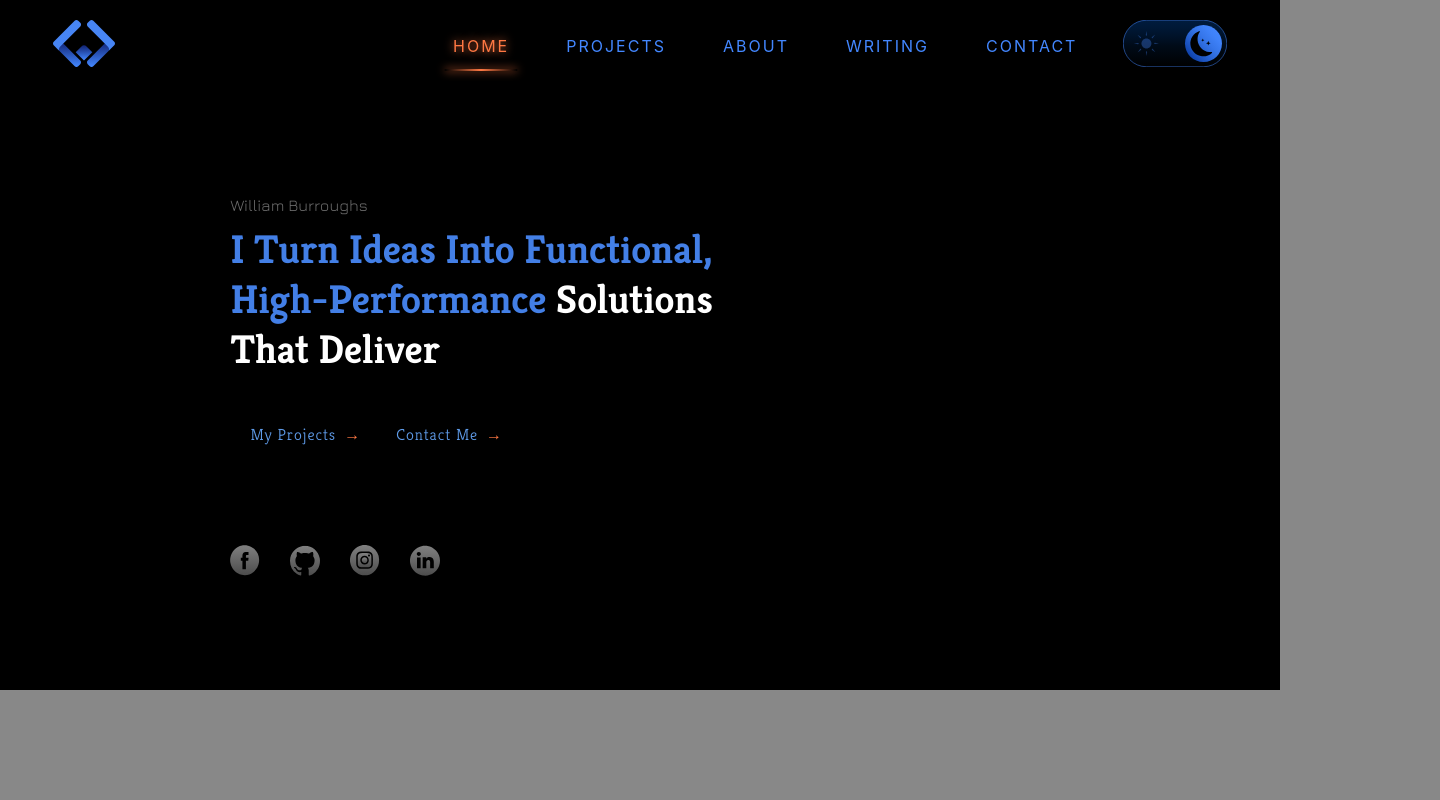
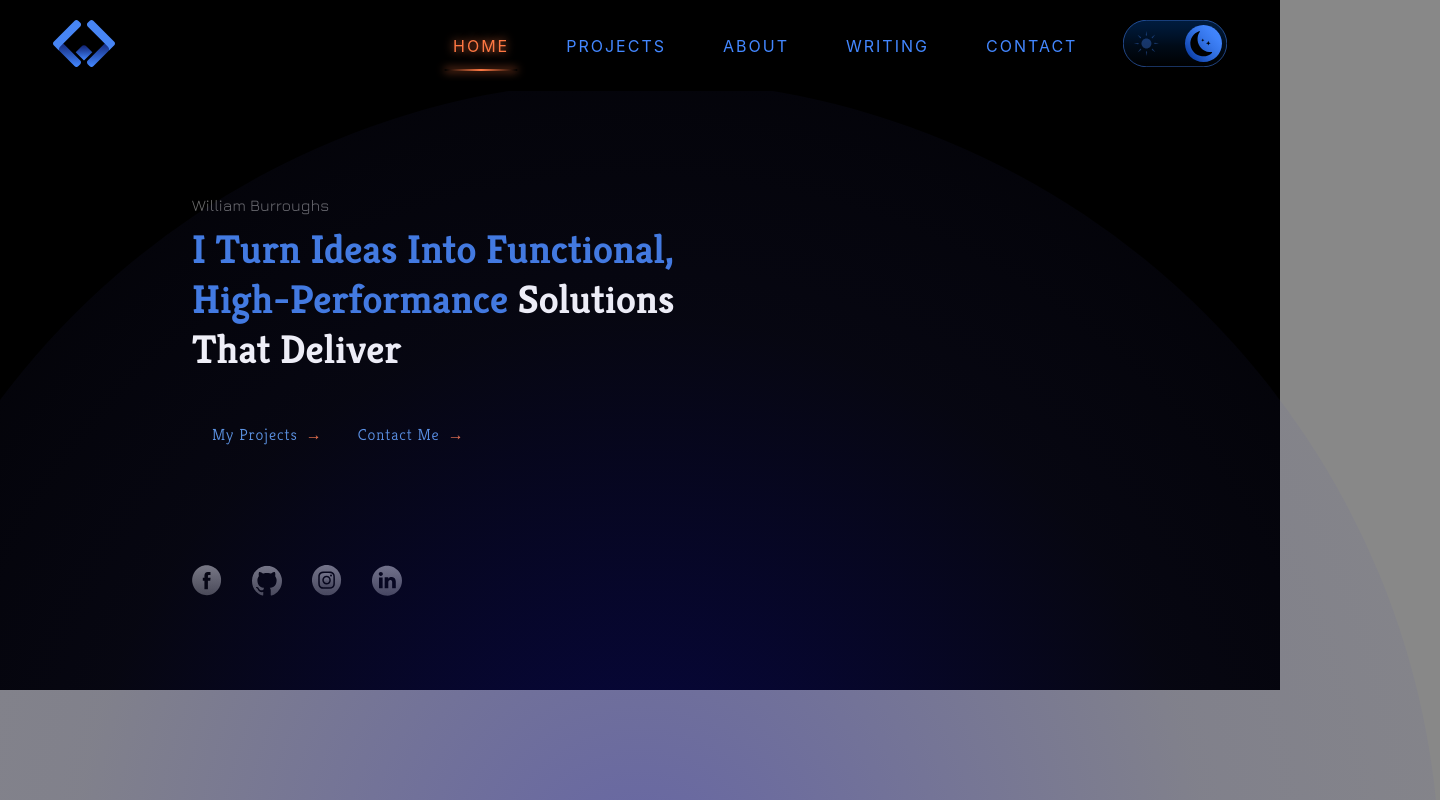
Before and after one commit to WillCBurroughs/personal_website, a React (Create React App) app: page / in a window 1280 px wide. Shown: the top 800 px of the page, 1440 px wide, since content can reach past the window. Built offline with nearby package versions, Linux system fonts and the light colour scheme; a web font is replaced by a local one.

Commit message:
Adding layer blur on Desktop Home Hero

```diff
--- /dev/null
+++ b/src/components/atoms/ShadowBlur.js
@@ -0,0 +1,16 @@
+import React from "react";
+import '../../App.css'
+
+export default function ShadowBlur(props) {
+    const { width = 200 } = props;
+
+    return (
+      <div
+        className="blurredCircle"
+        style={{
+          width: `${width}px`,
+          height: `${width}px`,
+        }}
+      ></div>
+    );
+  }
--- a/src/index.css
+++ b/src/index.css
@@ -139,7 +139,7 @@ h1, h2, h3 {
     color: white;
     z-index: 5;
     margin-top: 70px;
-    padding-left: 18vw;
+    padding-left: 15vw;
     padding-top: 12vh;
 }
 
@@ -201,5 +201,22 @@ h1, h2, h3 {
   .holdSocials {
     display: flex;
     gap: 30px;
-    margin-top: 100px;
+    margin-top: 120px;
   }
+
+  .blurredCircle {
+    border-radius: 50%; /* Makes it a perfect circle */
+
+    background: radial-gradient(
+        circle,
+        rgba(22, 22, 230, 0.3) 0%,   /* Center color */
+        rgba(64, 64, 169, 0.1) 50%,  /* Mid-point fade */
+        transparent 100%             /* Fades to transparent at the edges */
+    );
+
+    margin: 0; /* Centers the circle */
+    position: absolute;
+    top: 50%;
+    left: 50%;
+    transform: translate(-50%, -20%);
+  }
--- a/src/pages/Home.js
+++ b/src/pages/Home.js
@@ -2,6 +2,7 @@ import React from "react";
 import NavBar from "../components/organisms/NavBar";
 import HomeHeroLeft from "../components/molecules/HomeHeroLeft"
 import '../App.css';
+import ShadowBlur from "../components/atoms/ShadowBlur"
 
 // function App() {
 //   return (
@@ -26,7 +27,7 @@ export default function Home() {
     <div className="homeHero">
       <NavBar/>
       <HomeHeroLeft/>
-
+      <ShadowBlur width = {1600}/>
 
     </div>
   );
```
